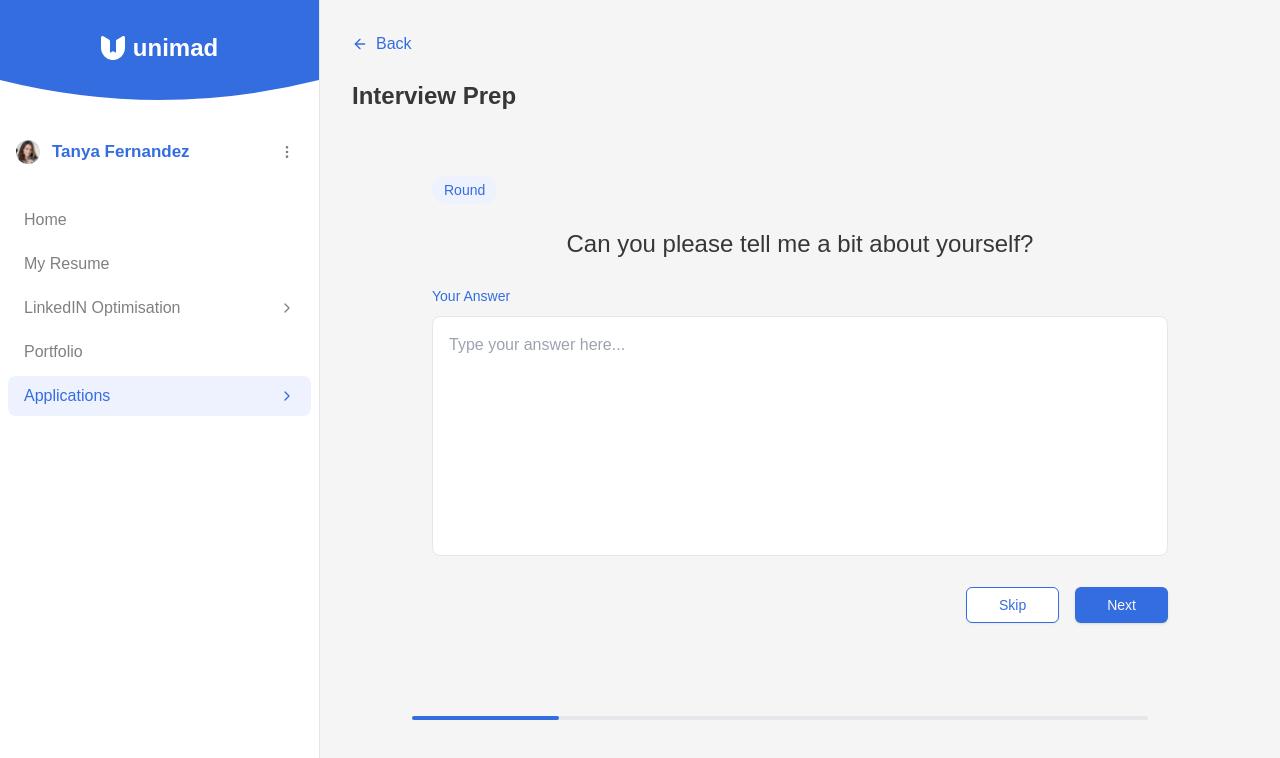
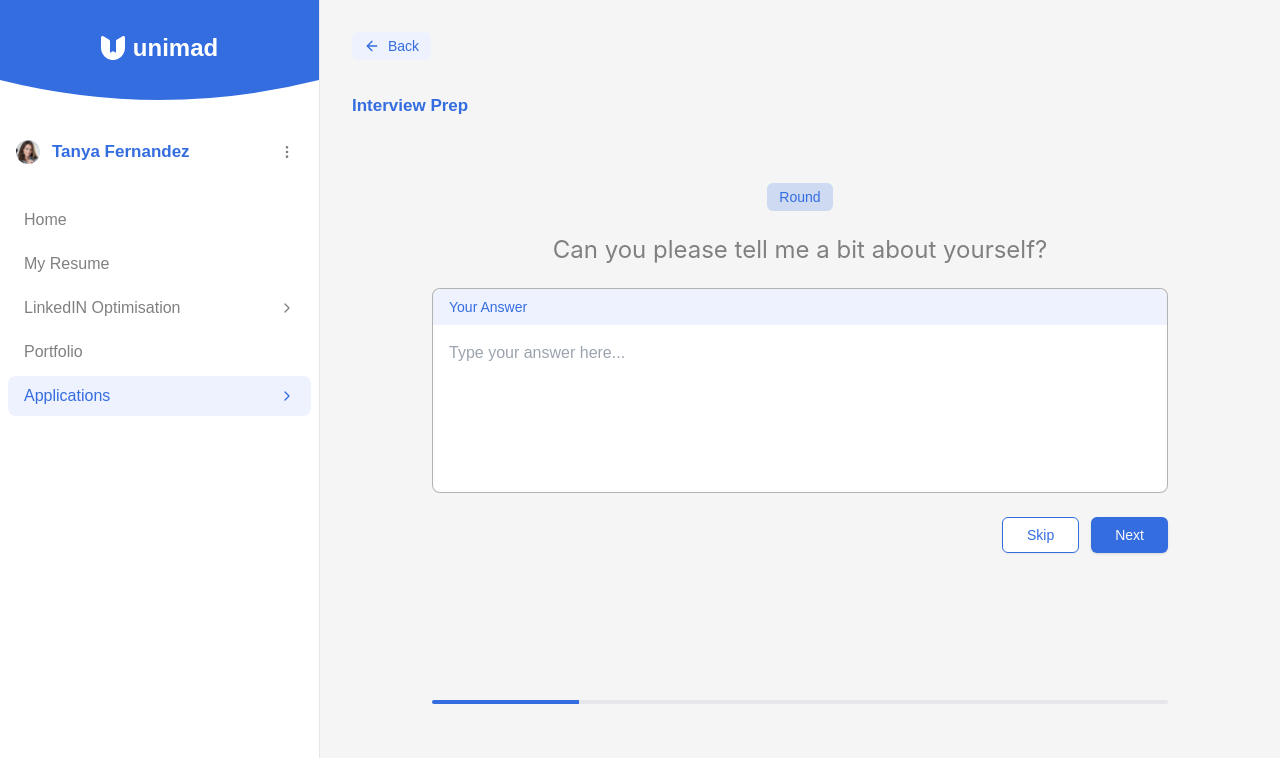
Before and after one commit to royaals/interview-prep, a Next.js app: page /uniboard/applications/interview-prep/interview in a window 1280 px wide. Shown: the top 758 px of the page. Built offline with nearby package versions, Linux system fonts and the light colour scheme.

Commit message:
improve question ui

```diff
--- a/app/uniboard/applications/interview-prep/interview/page.tsx
+++ b/app/uniboard/applications/interview-prep/interview/page.tsx
@@ -5,7 +5,6 @@ import { Button } from "@/components/ui/button"
 import { ArrowLeft } from "lucide-react"
 import Link from "next/link"
 import { useRouter } from "next/navigation"
-
 
 export default function InterviewPage() {
   const [answer, setAnswer] = useState("")
@@ -17,57 +16,94 @@ export default function InterviewPage() {
 
   return (
     <div className="flex-1 min-h-screen bg-[#F5F5F5]">
-      {/* Left-aligned header section */}
+      {/* Header section */}
       <div className="px-8 pt-8">
         <Link
           href="/uniboard/applications/interview-prep"
-          className="inline-flex items-center text-[#346DE0] mb-6 hover:underline"
+          className="inline-flex items-center gap-2 px-3 py-1 bg-[#EEF2FF] text-[#346DE0] text-sm rounded-md hover:bg-[#EEF2FF]/80"
         >
-          <ArrowLeft className="h-4 w-4 mr-2" />
+          <ArrowLeft className="h-4 w-4" />
           Back
         </Link>
-        <h1 className="text-2xl font-semibold text-[#373737] mb-16">Interview Prep</h1>
+        <h1 className="text-[17px] font-semibold text-[#346DE0] mt-8">Interview Prep</h1>
       </div>
 
-      {/* Centered content section */}
-      <div className="max-w-[800px] mx-auto px-8">
+      {/* Main content */}
+      <div className="max-w-[800px] mx-auto px-8 mt-16">
         <div className="space-y-6">
-          <div className="flex items-center gap-2">
-            <span className="px-3 py-1 bg-[#EEF2FF] text-[#346DE0] text-sm rounded-full">Round</span>
+          <div className="flex justify-center">
+            <span className="px-3 py-1 bg-[#346DE033] text-[#346DE0] text-sm rounded-md">
+              Round
+            </span>
           </div>
 
-          <h2 className="text-2xl text-[#373737] text-center mb-8">Can you please tell me a bit about yourself?</h2>
+          <h2
+            className="text-center mt-8 mb-20"  // Increased top and bottom margins
+            style={{
+              fontFamily: 'Inter',
+              fontSize: '24px',
+              fontWeight: 400,
+              lineHeight: '29.05px',
+              letterSpacing: '0%',
+              color: '#808080'
+            }}
+          >
+            Can you please tell me a bit about yourself?
+          </h2>
 
-          <div className="space-y-2">
-            <label className="text-sm text-[#346DE0] font-medium">Your Answer</label>
-            <textarea
-              value={answer}
-              onChange={(e) => setAnswer(e.target.value)}
-              className="w-full min-h-[240px] p-4 rounded-lg border border-[#E5E7EB] resize-none focus:ring-2 focus:ring-[#346DE0] focus:border-transparent bg-white"
-              placeholder="Type your answer here..."
-            />
+          <div className="mt-20">
+            <div className="bg-white rounded-lg border border-[#0000004D]">
+              {/* Your Answer header */}
+              <div
+                className="w-full py-2 px-4 text-[#346DE0] text-sm font-medium"
+                style={{
+                  background: '#EEF2FF',
+                  borderTopLeftRadius: '8px',
+                  borderTopRightRadius: '8px'
+                }}
+              >
+                Your Answer
+              </div>
+
+              {/* Textarea */}
+              <textarea
+                value={answer}
+                onChange={(e) => setAnswer(e.target.value)}
+                className="w-full min-h-[160px] p-4 text-[#373737] resize-none focus:outline-none"
+                placeholder="Type your answer here..."
+                style={{
+                  border: 'none',
+                  background: 'transparent'
+                }}
+              />
+            </div>
           </div>
 
-          <div className="flex justify-end gap-4">
-            <Button variant="outline" className="px-8 text-[#346DE0] border-[#346DE0] hover:bg-[#EEF2FF]">
+          <div className="flex justify-end gap-3 mt-6">
+            <Button
+              variant="outline"
+              className="h-9 px-6 text-sm text-[#346DE0] border-[#346DE0] hover:bg-[#EEF2FF] font-medium"
+            >
               Skip
             </Button>
-            <Button className="bg-[#346DE0] hover:bg-[#346DE0]/90 px-8" onClick={handleNext}>
+            <Button
+              onClick={handleNext}
+              className="h-9 px-6 text-sm bg-[#346DE0] hover:bg-[#346DE0]/90 font-medium"
+            >
               Next
             </Button>
           </div>
         </div>
 
         {/* Progress Bar */}
-        <div className="fixed bottom-20 left-[280px] right-0">
+        <div className="fixed bottom-24 left-[320px] right-0">
           <div className="max-w-[800px] mx-auto px-8">
-            <div className="w-full h-1 bg-[#E5E7EB] rounded">
-              <div className="w-1/5 h-full bg-[#346DE0] rounded" />
+            <div className="w-full h-1 bg-[#E5E7EB] rounded-full overflow-hidden">
+              <div className="w-1/5 h-full bg-[#346DE0]" />
             </div>
           </div>
         </div>
       </div>
-
     </div>
   )
 }
```
